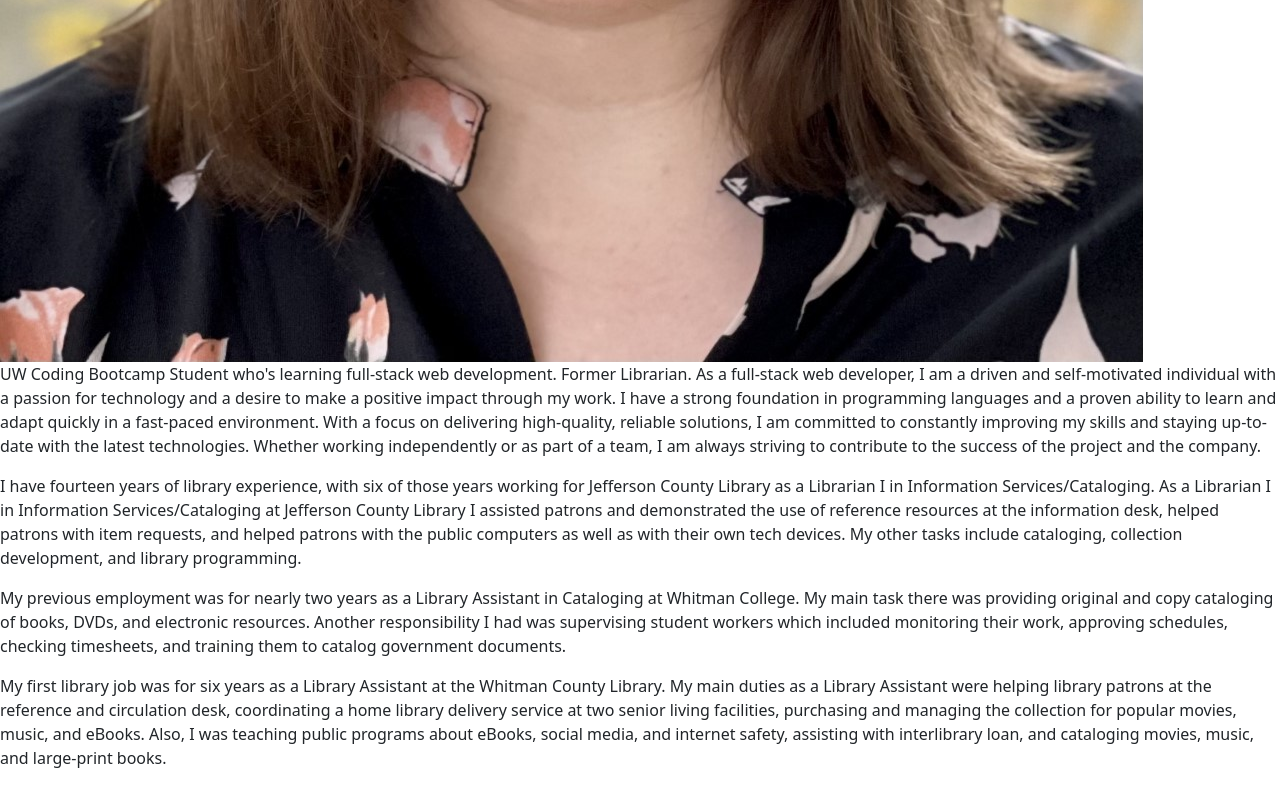
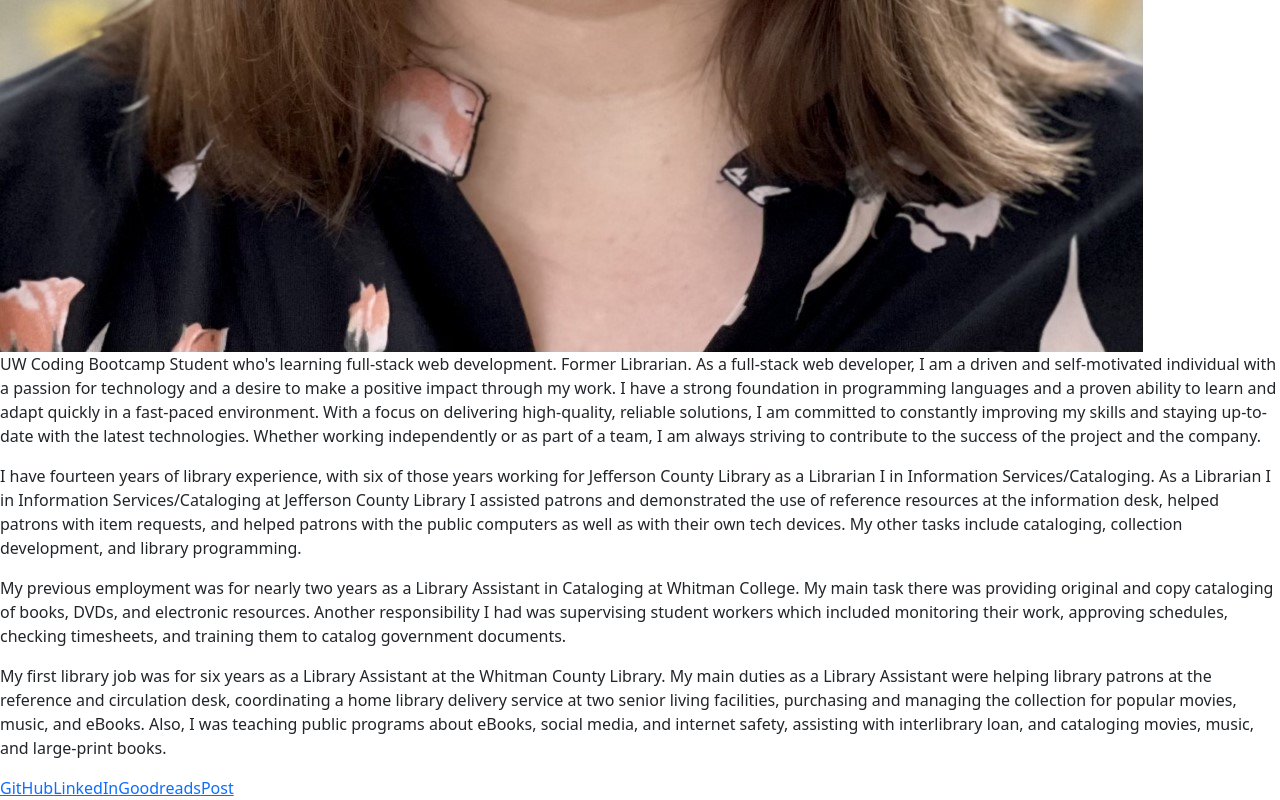
Before and after one commit to andreahergert/portfolio, a React (Create React App) app: page / in a window 1280 px wide. Shown: the part 1070-1870 px from the top of the page. Built offline with nearby package versions, Linux system fonts and the light colour scheme.

Commit message:
added footer section

```diff
--- /dev/null
+++ b/src/components/Footer.js
@@ -0,0 +1,33 @@
+import React from 'react';
+
+function Footer() {
+  return (
+    <ul className="nav">
+      <li className="nav-item">
+        <a href="https://github.com/andreahergert">
+          GitHub
+        </a>
+      </li>
+      <li className="nav-item">
+        <a
+          href="https://www.linkedin.com/in/andreahergert/">
+          LinkedIn
+        </a>
+      </li>
+      <li className="nav-item">
+        <a
+          href="https://www.goodreads.com/andreahergert">
+          Goodreads
+        </a>
+      </li>
+      <li className="nav-item">
+        <a
+          href="https://post.news/@andreahergert">
+          Post
+        </a>
+      </li>
+    </ul>
+  );
+}
+
+export default Footer;
--- a/src/components/PortfolioContainer.js
+++ b/src/components/PortfolioContainer.js
@@ -5,6 +5,7 @@ import About from './pages/About';
 import Portfolio from './pages/Portfolio';
 import Contact from './pages/Contact';
 import Resume from './pages/Resume';
+import Footer from './Footer';
 
 export default function PortfolioContainer() {
   const [currentPage, setCurrentPage] = useState('About');
@@ -29,6 +30,7 @@ export default function PortfolioContainer() {
       <Header currentPage={currentPage} handlePageChange={handlePageChange} />
       <Navbar currentPage={currentPage} handlePageChange={handlePageChange} />
       {renderPage()}
+      <Footer currentPage={currentPage} handlePageChange={handlePageChange} />
     </div>
   );
 }
--- a/src/components/pages/About.js
+++ b/src/components/pages/About.js
@@ -4,7 +4,7 @@ import AndreaHergert from "../../img/andreahergert.jpg";
 export default function About() {
   return (
     <div>
-      <h1>About Me</h1>
+      <h2>About Me</h2>
       <div>
       <img src={AndreaHergert} alt="Andrea Hergert" />
       </div>
--- a/src/components/pages/Contact.js
+++ b/src/components/pages/Contact.js
@@ -3,7 +3,7 @@ import React from 'react';
 export default function Contact() {
   return (
     <div>
-      <h1>Contact</h1>
+      <h2>Contact</h2>
       <p>
         Contact me.
       </p>
--- a/src/components/pages/Portfolio.js
+++ b/src/components/pages/Portfolio.js
@@ -3,7 +3,7 @@ import React from 'react';
 export default function Portfolio() {
   return (
     <div>
-      <h1>Portfolio</h1>
+      <h2>Portfolio</h2>
       <p>
         My Portfolio.
       </p>
--- a/src/components/pages/Resume.js
+++ b/src/components/pages/Resume.js
@@ -3,7 +3,7 @@ import React from 'react';
 export default function Resume() {
   return (
     <div>
-      <h1>Resume</h1>
+      <h2>Resume</h2>
       <p>
         My Resume.
       </p>
```
